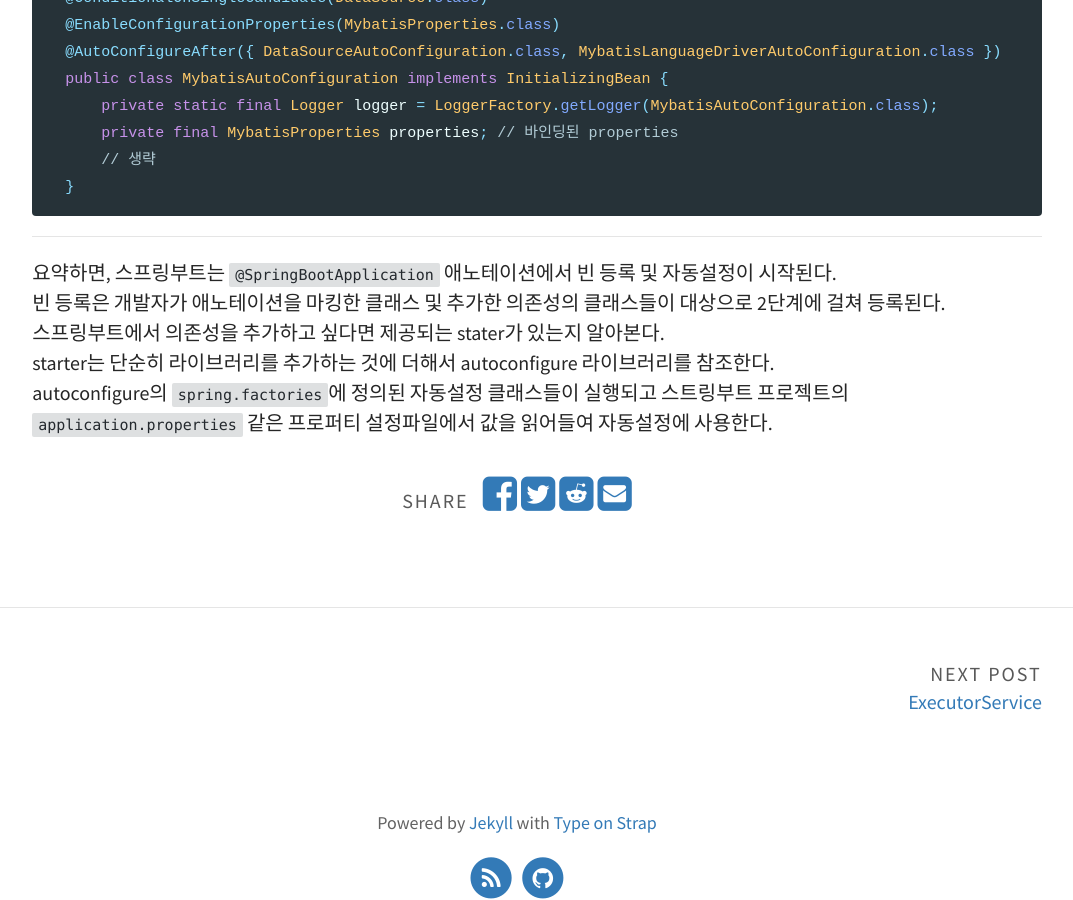
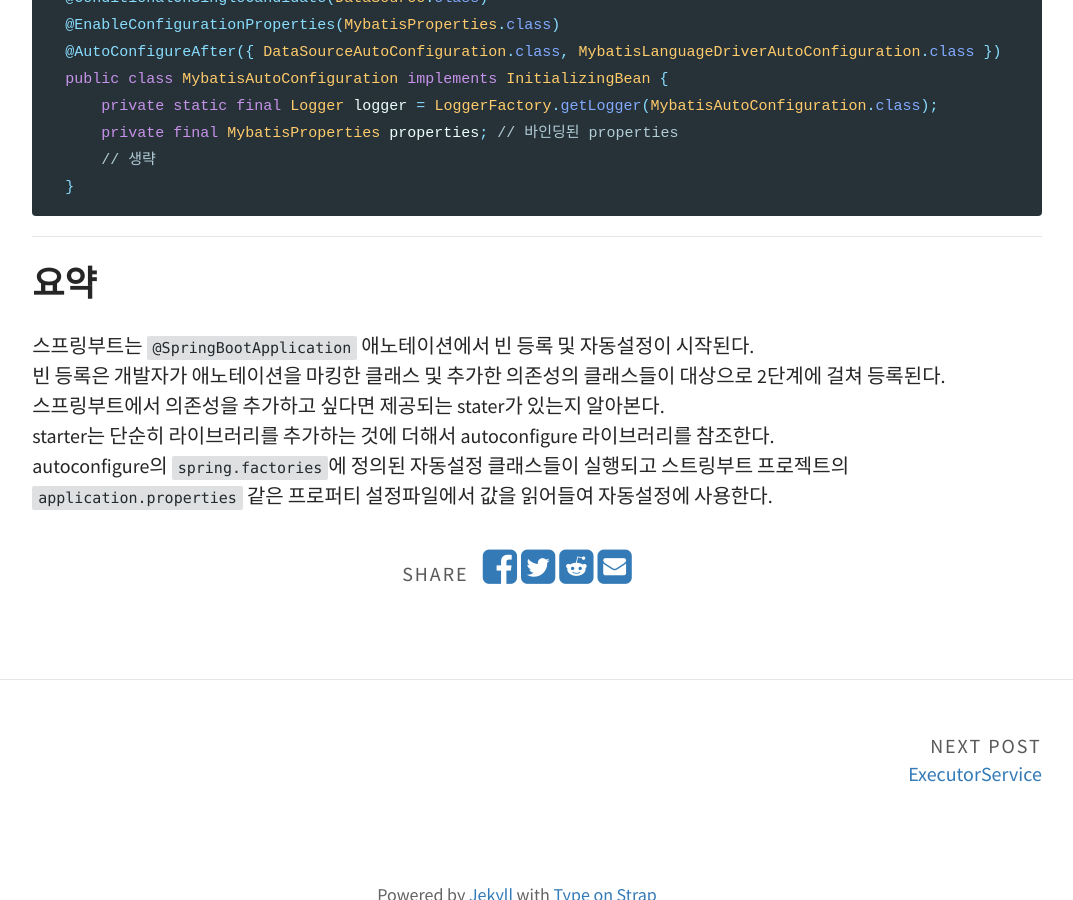
Before and after one commit to swampwar/swampwar.github.io, a Jekyll site: the page built from _posts/2019-12-26-SprinBoot 구조 및 자동설정.md, in a window 1280 px wide and 900 px high, scrolled down 4740 px. Shown: the whole window, without its empty margins (123-1196 px from the left). Built offline with Jekyll 4.4.1, drawn with Linux system fonts in a browser that asks for light colours; our own code applies the rules of GitHub Pages for plain Markdown files.

Commit message:
Springboot 구조 및 자동설정 포스팅

````diff
--- a/_posts/2019-12-26-SprinBoot 구조 및 자동설정.md
+++ b/_posts/2019-12-26-SprinBoot 구조 및 자동설정.md
@@ -130,7 +130,7 @@ starter 라이브러리에서 참조되는 autoconfigure 라이브러리는 자
         }
         ```
 ---
-요약하면,
+## 요약
 스프링부트는 `@SpringBootApplication` 애노테이션에서 빈 등록 및 자동설정이 시작된다.
 빈 등록은 개발자가 애노테이션을 마킹한 클래스 및 추가한 의존성의 클래스들이 대상으로 2단계에 걸쳐 등록된다.
 스프링부트에서 의존성을 추가하고 싶다면 제공되는 stater가 있는지 알아본다.
````
